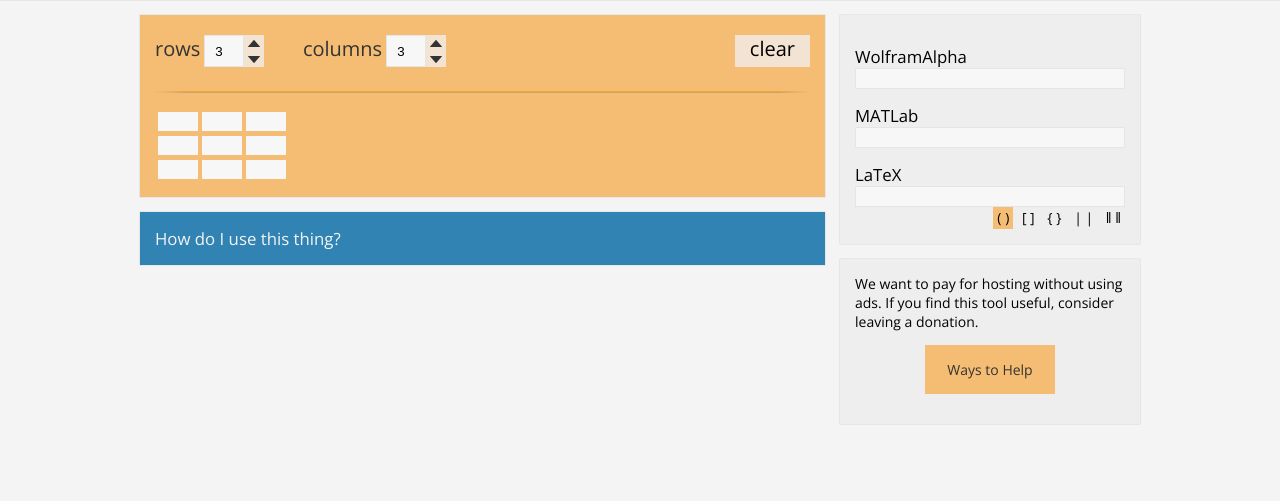
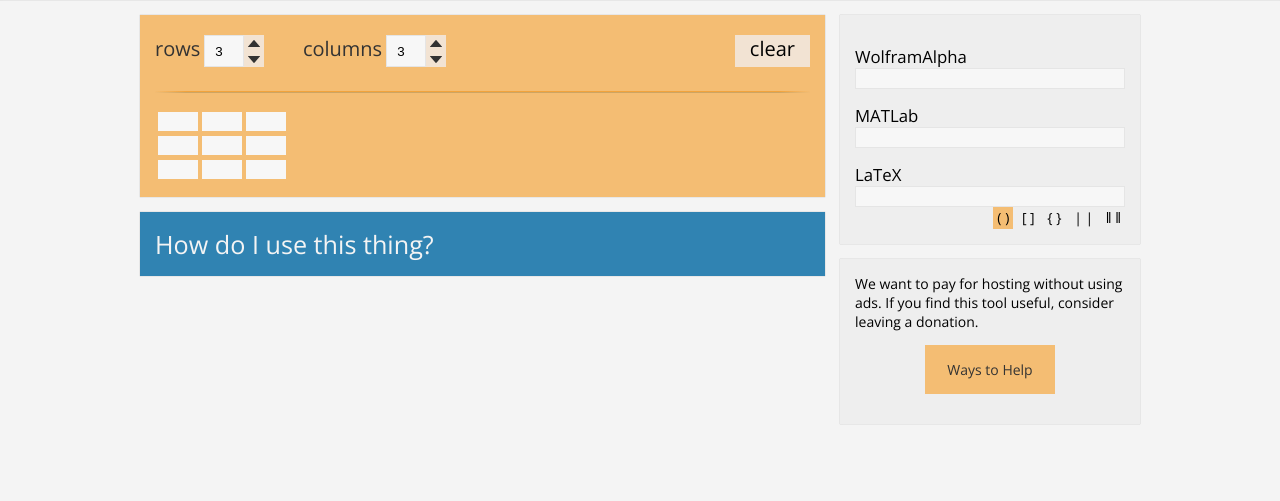
Before and after one commit to 1mike12/matrix-translator, a PHP site: the page made by index.php in a window 1280 px wide. Shown: the part 51-552 px from the top of the page. Run offline with PHP 8.4, Linux system fonts and the light colour scheme; some libraries are stand-ins or nearby versions.

Commit message:
udpated tour box information

```diff
--- a/index.php
+++ b/index.php
@@ -103,11 +103,11 @@
                             </table>
                         </div>
                         <div id="help" class="dropShadow">
-                            <h3>How do I use this thing?</h3>
+                            <h2>How do I use this thing?</h2>
                         </div>
                         <div id="helpContent">
                             <p>
-                                Make working with matrices a little less suck.
+                                Whether you're a student, or professional engineer, working with marices sucks. It's bad enough trying to remember eigenvalues, RREF's and whatever Markovs Chains are without the hassle of each and every tool using a completely different format. We made this tool to make it easier to use Wolfram Alpha, Matlab and Latex.
                             </p>
                             <a id="launchTour" href="#">Launch a 5 Second Tour</a>
                         </div>
```
